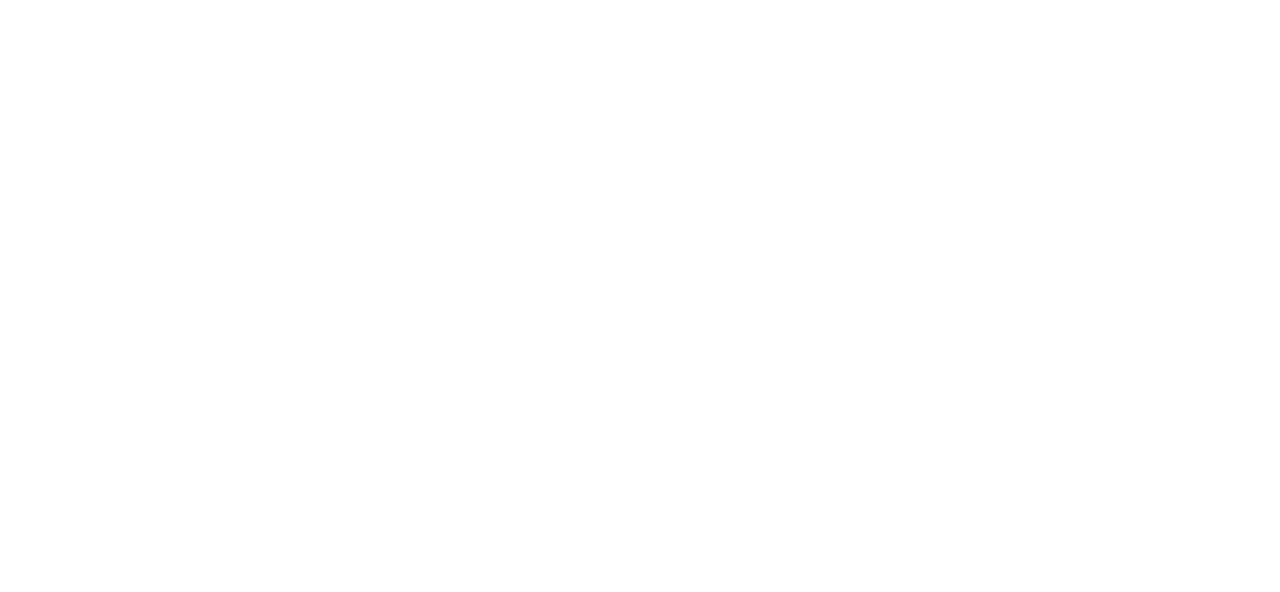
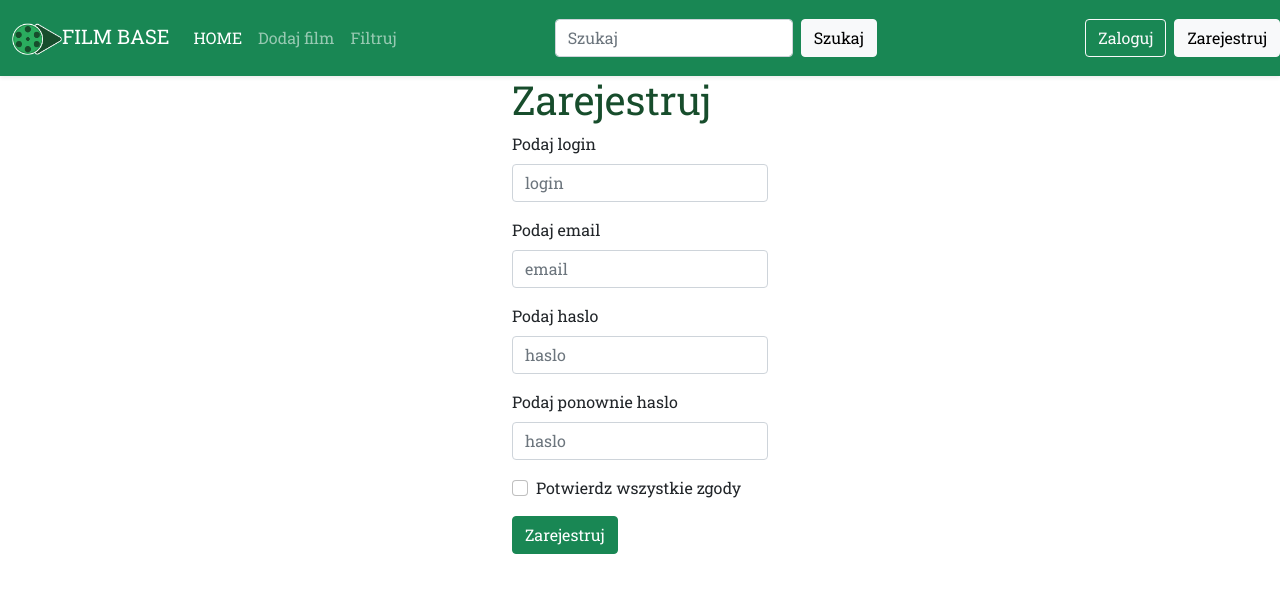
Before and after one commit to Anison99/baza-filmow-az, a React (Create React App) app: page /Register in a window 1280 px wide. Before the commit this address had no page. Shown: the top 592 px of the page. Built offline with nearby package versions, Linux system fonts and the light colour scheme.

Commit message:
Add registry component

```diff
--- a/src/components/Navbar.js
+++ b/src/components/Navbar.js
@@ -1,9 +1,11 @@
 import React from 'react';
 import Logo from './logo-film.png';
+
 import './Navbar.css';
 import '../App.css'
-import Login from './Login';
+
 import App from '../App'
+
 import "bootstrap/dist/css/bootstrap.min.css";
 import { Routes, Route, useNavigate, Link } from "react-router-dom";
 
@@ -14,6 +16,9 @@ const Navbar = () => {
     const navigateToLogin = () => {
         // do zakładki login
         navigate('/Login');
+    };
+    const navigateToRegistry = () => {
+        navigate('/Register');
     };
 
     return (
@@ -44,7 +49,7 @@ const Navbar = () => {
 
             <div class="d-grid gap-2 d-md-flex justify-content-md-end">
                 <button class="btn btn-outline-light" type="button" onClick={navigateToLogin}>Zaloguj</button>
-                <button class=" btn btn-light" type="button">Zarejestruj</button>
+                <button class=" btn btn-light" type="button" onClick={navigateToRegistry}>Zarejestruj</button>
             </div>
 
         </nav>
--- /dev/null
+++ b/src/components/Register.js
@@ -0,0 +1,50 @@
+import React from 'react';
+
+import './Login.css';
+import '../App.css';
+
+import Navbar from './Navbar';
+import Form from 'react-bootstrap/Form';
+
+import "bootstrap/dist/css/bootstrap.min.css";
+import { MDBContainer, MDBTabs, MDBTabsItem, MDBTabsLink, MDBTabsContent, MDBTabsPane, MDBBtn, MDBIcon, MDBInput, MDBCheckbox } from 'mdb-react-ui-kit';
+
+const Register = () => {
+    return (
+        <div className="body">
+            <Navbar />
+            <div className="form-styled">
+                <div>
+                    <h1>Zarejestruj</h1>
+                </div>
+                <Form>
+                    <Form.Group className="mb-3" controlId="formBasicLogin">
+                        <Form.Label>Podaj login</Form.Label>
+                        <Form.Control type="login" placeholder="login" />
+                    </Form.Group>
+                    <Form.Group className="mb-3" controlId="formBasicEmail">
+                        <Form.Label>Podaj email</Form.Label>
+                        <Form.Control type="email" placeholder="email" />
+                    </Form.Group>
+
+                    <Form.Group className="mb-3" controlId="formBasicPassword1">
+                        <Form.Label>Podaj haslo</Form.Label>
+                        <Form.Control type="password" placeholder="haslo" />
+                    </Form.Group>
+                    <Form.Group className="mb-3" controlId="formBasicPassword2">
+                        <Form.Label>Podaj ponownie haslo</Form.Label>
+                        <Form.Control type="password" placeholder="haslo" />
+                    </Form.Group>
+                    <Form.Group className="mb-3" controlId="formBasicCheckbox">
+                        <Form.Check type="checkbox" label="Potwierdz wszystkie zgody" />
+                    </Form.Group>
+                    <button class=" btn btn-success" variant="primary" type="submit">Zarejestruj</button>
+                </Form>
+            </div>
+        </div>
+
+
+    );
+}
+
+export default Register;
--- a/src/index.js
+++ b/src/index.js
@@ -5,12 +5,14 @@ import { BrowserRouter as Router, Routes, Route } from 'react-router-dom';
 import App from './App';
 import Navbar from './components/Navbar';
 import Login from './components/Login';
+import Register from './components/Register';
 
 ReactDOM.render(
     <Router>
         <Routes>
             <Route path='/' element={<App/>} />
-            <Route path='Login' element={<Login/>} />
+            <Route path='Login' element={<Login />} />
+            <Route path='Register' element={<Register /> }/>
         </Routes>
     </Router>,
     document.getElementById("root")
```
Also changed, not shown: src/components/Register.css (added).
